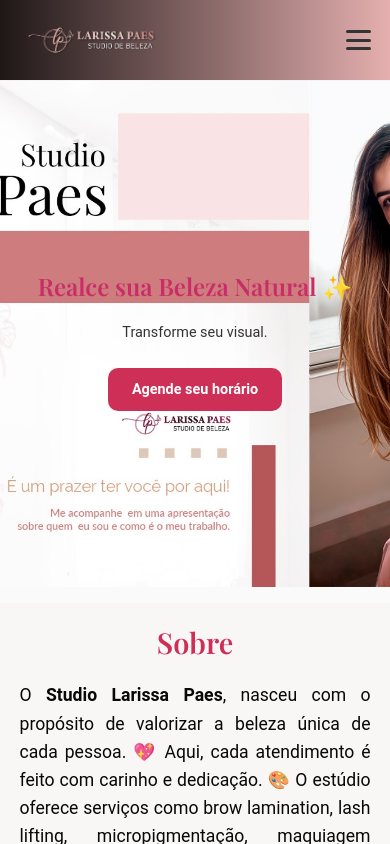
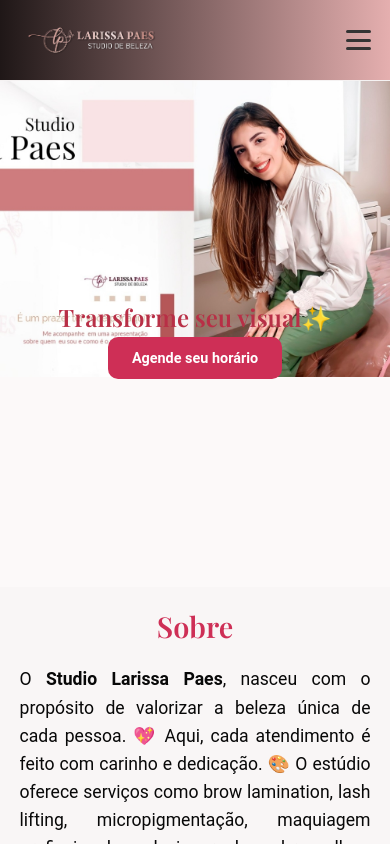
Before and after one commit to janaina44/sal-o, a React (Vite) app: page / in a window 390 px wide. Shown: the top 844 px of the page. Built offline with nearby package versions, Linux system fonts and the light colour scheme.

Commit message:
pequenas alterações

```diff
--- a/src/components/Galeria.css
+++ b/src/components/Galeria.css
@@ -24,7 +24,7 @@
   box-shadow: 0 4px 8px rgba(0,0,0,0.1);
   transition: transform 0.3s ease;
   width: 100%; /* garante que cada item ocupe a coluna */
-  max-width: 200px; /* limita o tamanho máximo do card */
+  max-width: 300px; /* limita o tamanho máximo do card */
   margin: 0 auto; /* centraliza o item na grid */
 }
 
@@ -44,10 +44,10 @@
 /* Responsivo para celular */
 @media (max-width: 480px) {
   .galeria__grid {
-    grid-template-columns: repeat(auto-fit, minmax(120px, 1fr)); /* colunas menores no celular */
+    grid-template-columns: repeat(auto-fit, minmax(300px, 1fr)); /* colunas menores no celular */
   }
 
   .galeria__item img {
-    height: 120px; /* imagens ainda menores no celular */
+    height: 300px; /* imagens ainda menores no celular */
   }
 }
--- a/src/components/Hero.css
+++ b/src/components/Hero.css
@@ -1,97 +1,107 @@
-/* Hero */
 .hero {
-  height: 90vh; /* ocupa quase toda a tela, mas deixa espaço para a próxima seção */
-  background-image: url('/imagens/hero.jpg');
-  background-size: cover; /* cobre toda a tela no desktop */
-  background-position: center; /* centraliza a imagem */
-  background-repeat: no-repeat;
+  padding: 1rem 0 1rem 0;
+  position: relative;
+  height: 90vh; /* ocupa quase toda a tela */
   display: flex;
-  align-items: center; /* centraliza verticalmente */
-  justify-content: center; /* centraliza horizontalmente */
-  position: relative;
+  align-items: center;
+  justify-content: center;
+  overflow: hidden;
   color: #fff;
-  padding: 0 1rem;
-  margin-bottom: 2rem; /* aproxima da próxima seção */
+
+}
+.hero__img {
+  position: absolute;
+  top: 0;
+  left: 0;
+  width: 100%;
+  height: 100% !important;
+  object-fit: contain; /* mostra a imagem inteira */
+  object-position: center; /* centraliza */
+  background-color: #fcf9f9; /* ou outra cor de fundo para as bordas */
+  z-index: 1;
 }
 
-/* Overlay opcional */
+
+
+/* Overlay opcional, pode remover se não quiser escurecer */
 .hero__overlay {
   position: absolute;
   top: 0;
   left: 0;
   width: 100%;
   height: 100%;
+  /* background: rgba(0,0,0,0.2); */
   display: flex;
-  align-items: center; /* centraliza verticalmente */
+  align-items: center;
   justify-content: center;
-  z-index: 1;
+  z-index: 2;
 }
 
 .hero__content {
   position: relative;
   text-align: center;
-  z-index: 2;
-  max-width: 90%; /* impede que o texto ultrapasse a tela */
+  z-index: 3;
 }
 
-/* Título e parágrafo */
+
 .hero__content h1 {
   font-size: 2.5rem;
-  margin-bottom: 1rem;
+  margin-bottom: 2rem;
   font-family: var(--font-serif);
-  color: rgb(201, 45, 104);
-}
-
-.hero__content p {
-  font-size: 1.2rem;
-  color: #333;
-  margin-bottom: 2rem;
+  color: rgb(184, 47, 70);
 }
 
 .btn {
   background: var(--color-primary);
-  color: #fff;
+  color: rgb(228, 197, 197);
   padding: 0.8rem 1.5rem;
   border-radius: var(--border-radius);
   text-decoration: none;
-  font-weight: 600;
-  transition: background 0.3s ease;
+  font-weight: 600px;
+  transition: background 0.3s;
 }
 
 .btn:hover {
   background: #631a3d;
 }
 
-/* Responsividade para tablets */
+/* Responsividade */
+@media (max-width: 768px) {
+  .hero__content h1 {
+    font-size: 1.5rem;
+    margin-bottom: 0.5rem;
+  }
+
+}
+
+
 @media (max-width: 768px) {
   .hero {
-    height: 70vh; /* menos altura em tablets */
-    margin-bottom: 1.5rem;
+    height: 70vh;
   }
   .hero__content h1 {
-    font-size: 2.2rem;
+    font-size: 2.5rem;
   }
-  .hero__content p {
-    font-size: 1.1rem;
+
   }
   .btn {
     padding: 0.7rem 1.3rem;
     font-size: 0.95rem;
   }
-}
 
-/* Responsividade para celulares */
+
 @media (max-width: 480px) {
   .hero {
-    height: 60vh; /* altura menor para celular */
-    margin-bottom: 1rem; /* aproxima da próxima seção */
+    height: 60vh;
+  }
+  .hero__img {
+    object-position: center top; /* no celular dá mais foco no rosto */
   }
   .hero__content h1 {
     font-size: 1.5rem;
   }
-  .hero__content p {
-    font-size: 0.9rem;
-  }
+
+
   .btn {
     padding: 0.6rem 1.2rem;
     font-size: 0.9rem;
--- a/src/components/Hero.tsx
+++ b/src/components/Hero.tsx
@@ -3,18 +3,14 @@
 
 function Hero() {
   return (
-    <section
-      className="hero"
-      id="home"
-      style={{ backgroundImage: `url(${heroDesktop})` }} // imagem como background
-    >
+    <section className="hero" id="home">
+      <img src={heroDesktop} alt="Hero" className="hero__img" />
+
       <div className="hero__overlay">
         <div className="container hero__content">
-          <h1>Realce sua Beleza Natural ✨</h1>
-          <p>Transforme seu visual.</p>
-          <a href="#agendamento" className="btn">
-            Agende seu horário
-          </a>
+          <h1>Transforme seu visual✨</h1>
+
+          <a href="#agendamento" className="btn">Agende seu horário</a>
         </div>
       </div>
     </section>
--- a/src/components/Servicos.css
+++ b/src/components/Servicos.css
@@ -1,6 +1,6 @@
 .servicos {
   padding:1rem 0 4rem 0;
-  background: #f1ecd2;
+  background: #fff1f1;
   text-align: center;
 }
 
--- a/src/components/Sobre.css
+++ b/src/components/Sobre.css
@@ -34,7 +34,7 @@
   width: 100%;
   border-radius: var(--border-radius);
   box-shadow: 0 8px 4px rgba(0,0,0,0.1);
-  height: 600px;
+  height: 700px;
 }
 
 /* Responsividade */
```
Also changed, not shown: src/assets/Hero.jpg, src/assets/sobrel.jpg (added).
